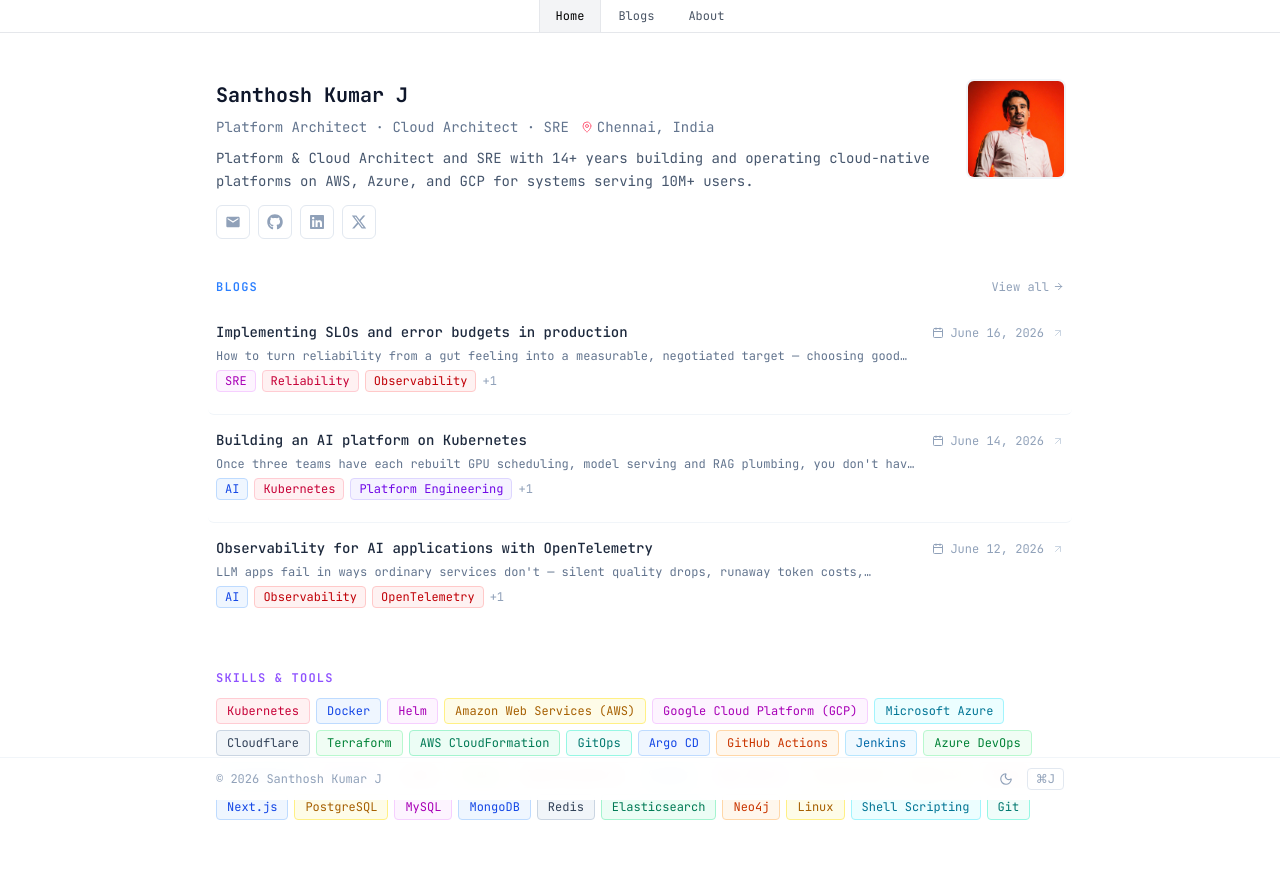
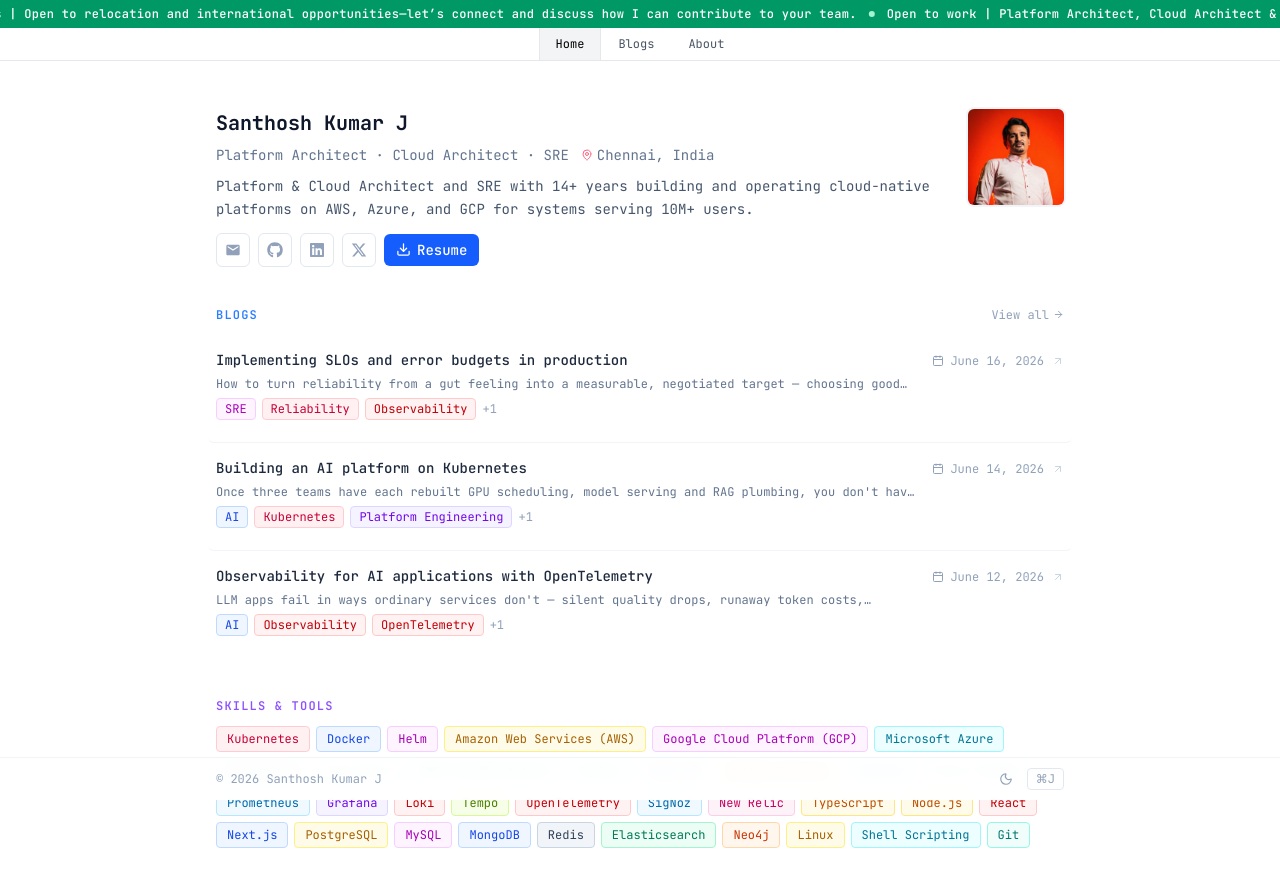
Before and after one commit to sk-santhosh/sk-santhosh.github.io, a Next.js app: page / in a window 1280 px wide. Shown: the top 886 px of the page. Built offline with nearby package versions, Linux system fonts and the light colour scheme; no server answers.

Commit message:
resume added

```diff
--- a/app/globals.css
+++ b/app/globals.css
@@ -228,3 +228,23 @@ body {
 .dark .prose img {
   border-color: #1e293b;
 }
+
+/* Open-to-work marquee banner */
+@keyframes marquee {
+  from {
+    transform: translateX(0);
+  }
+  to {
+    transform: translateX(-50%);
+  }
+}
+
+.animate-marquee {
+  animation: marquee 30s linear infinite;
+}
+
+@media (prefers-reduced-motion: reduce) {
+  .animate-marquee {
+    animation: none;
+  }
+}
--- a/app/layout.tsx
+++ b/app/layout.tsx
@@ -1,6 +1,7 @@
 import type { Metadata } from "next";
 import { JetBrains_Mono } from "next/font/google";
 import Nav from "@/components/nav";
+import OpenToWorkBanner from "@/components/open-to-work-banner";
 import CommandPalette from "@/components/command-palette";
 import MobileMenuButton from "@/components/mobile-menu-button";
 import ThemeToggle from "@/components/theme-toggle";
@@ -127,6 +128,7 @@ export default function RootLayout({ children }: { children: React.ReactNode })
         />
       </head>
       <body className="min-h-screen bg-white dark:bg-slate-950 text-slate-900 dark:text-slate-100 pb-10">
+        <OpenToWorkBanner />
         <Nav />
         <main className="max-w-2xl md:max-w-3xl lg:max-w-4xl mx-auto px-4 sm:px-6 py-8 sm:py-12">{children}</main>
         <footer className="fixed bottom-0 left-0 right-0 z-40 bg-white/95 dark:bg-slate-950/95 nav-blur border-t border-slate-100 dark:border-slate-800">
--- a/app/page.tsx
+++ b/app/page.tsx
@@ -1,6 +1,6 @@
 import Link from 'next/link';
 import Image from 'next/image';
-import {MapPin, ArrowRight} from 'lucide-react';
+import {MapPin, ArrowRight, Download} from 'lucide-react';
 import {MdEmail} from 'react-icons/md';
 import {FaGithub, FaLinkedin} from 'react-icons/fa';
 import {FaXTwitter} from 'react-icons/fa6';
@@ -67,6 +67,13 @@ export default function HomePage() {
 								<Icon size={16} />
 							</a>
 						))}
+						<a
+							href="/resume.pdf"
+							download
+							className="inline-flex items-center gap-1.5 px-3 h-8 rounded-md text-sm font-medium bg-blue-600 text-white hover:bg-blue-700 active:bg-blue-800 transition-colors"
+						>
+							<Download size={15} /> Resume
+						</a>
 					</div>
 				</div>
 				<Image
--- /dev/null
+++ b/components/open-to-work-banner.tsx
@@ -0,0 +1,22 @@
+import { resume } from '@/data/resume';
+
+export default function OpenToWorkBanner() {
+	if (!resume.openToWork?.enabled) return null;
+
+	const message = resume.openToWork.message;
+	// Repeat the message so the marquee loops seamlessly.
+	const items = Array.from({ length: 4 });
+
+	return (
+		<div className="relative z-50 overflow-hidden bg-emerald-600 text-white print:hidden">
+			<div className="flex w-max animate-marquee items-center whitespace-nowrap py-1.5 text-xs font-medium tracking-wide">
+				{items.map((_, i) => (
+					<span key={i} className="flex items-center">
+						<span className="mx-3 inline-block h-1.5 w-1.5 rounded-full bg-emerald-200" />
+						{message}
+					</span>
+				))}
+			</div>
+		</div>
+	);
+}
--- a/data/resume.ts
+++ b/data/resume.ts
@@ -1,6 +1,12 @@
 export const resume = {
 	name: 'Santhosh Kumar J',
 	title: 'Platform Architect · Cloud Architect · SRE',
+	// Toggle the scrolling "open to work" banner above the nav bar.
+	openToWork: {
+		enabled: true,
+		message:
+			'Open to work | Platform Architect, Cloud Architect & SRE roles | Open to relocation and international opportunities—let’s connect and discuss how I can contribute to your team.',
+	},
 	tagline:
 		'Platform & Cloud Architect and SRE with 14+ years building and operating cloud-native platforms on AWS, Azure, and GCP for systems serving 10M+ users.',
 	summary:
```
Also changed, not shown: 1 other file (tests, documents, lock files or other folders).
